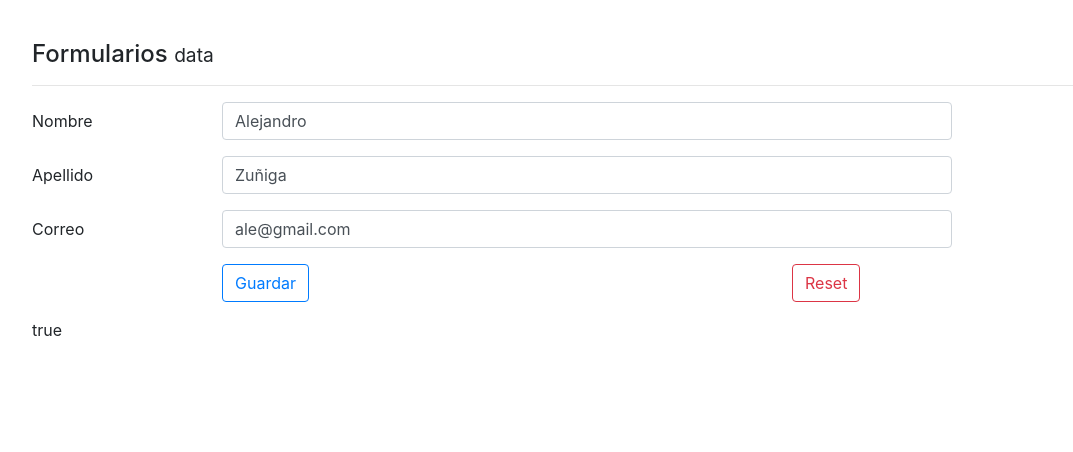
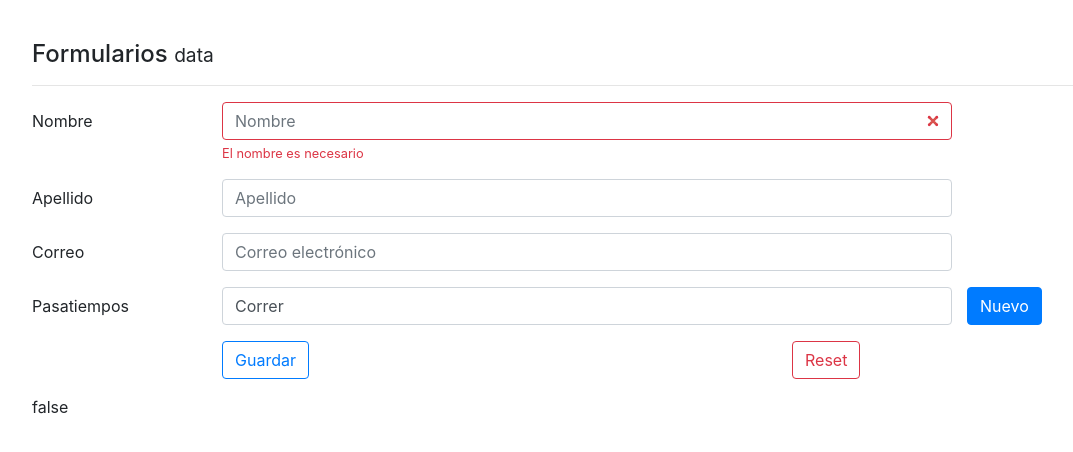
Before and after one commit to dtoledoz0207/App-Formularios, an Angular app: page / in a window 1280 px wide. Shown: the top 452 px of the page, without its empty margins (53-1126 px from the left). Built offline with nearby package versions, Linux system fonts and the light colour scheme.

Commit message:
FormArray-Added

```diff
--- a/src/app/components/data/data.component.html
+++ b/src/app/components/data/data.component.html
@@ -50,6 +50,25 @@
   </div>
 
 
+  <div class="form-group row">
+    <label class="col-2 col-form-label">Pasatiempos</label>
+
+    <div class="col-8" formArrayName="pasatiempos">
+
+      <input *ngFor="let pasatiempo of forma.controls['pasatiempos'].controls; let i = index"
+              [formControlName]="i"
+              class="form-control"
+              type="text">
+
+    </div>
+
+    <button type="button" class="btn btn-primary" (click)="agregarPasatiempo()">
+      Nuevo
+    </button>
+
+  </div>
+
+
 
   <div class="form-group row">
     <label class="col-2 col-form-label">&nbsp;</label>
--- a/src/app/components/data/data.component.ts
+++ b/src/app/components/data/data.component.ts
@@ -1,5 +1,5 @@
 import { Component } from '@angular/core';
-import {FormGroup, FormControl, Validators} from '@angular/forms';
+import {FormGroup, FormControl, Validators, FormArray} from '@angular/forms';
 
 @Component({
   selector: 'app-data',
@@ -15,7 +15,8 @@
       nombre: 'Alejandro',
       apellido: 'Zuñiga'
     },
-    correo: 'ale@gmail.com',
+    correo: 'ale@gmail.com'
+    //pasatiempos: ["Correr","Dormir","Comer"]
 
   }
 
@@ -37,11 +38,14 @@
       }),
       'correo': new FormControl('', [
                                       Validators.required,
-                                      Validators.pattern("[a-z0-9._%+-]+@[a-z0-9.-]+\.[a-z]{2,3}$")]
-                                )
+                                      Validators.pattern("[a-z0-9._%+-]+@[a-z0-9.-]+\.[a-z]{2,3}$")
+                                ]),
+      'pasatiempos': new FormArray([
+        new FormControl('Correr', Validators.required)
+      ])
     });
 
-    this.forma.setValue(this.usuario);
+    //this.forma.setValue(this.usuario);
 
    }
 
@@ -63,4 +67,11 @@
    }
 
 
+   agregarPasatiempo(){
+     (<FormArray>this.forma.controls['pasatiempos']).push(
+        new FormControl('', Validators.required)
+     )
+   }
+
+
 }
```
